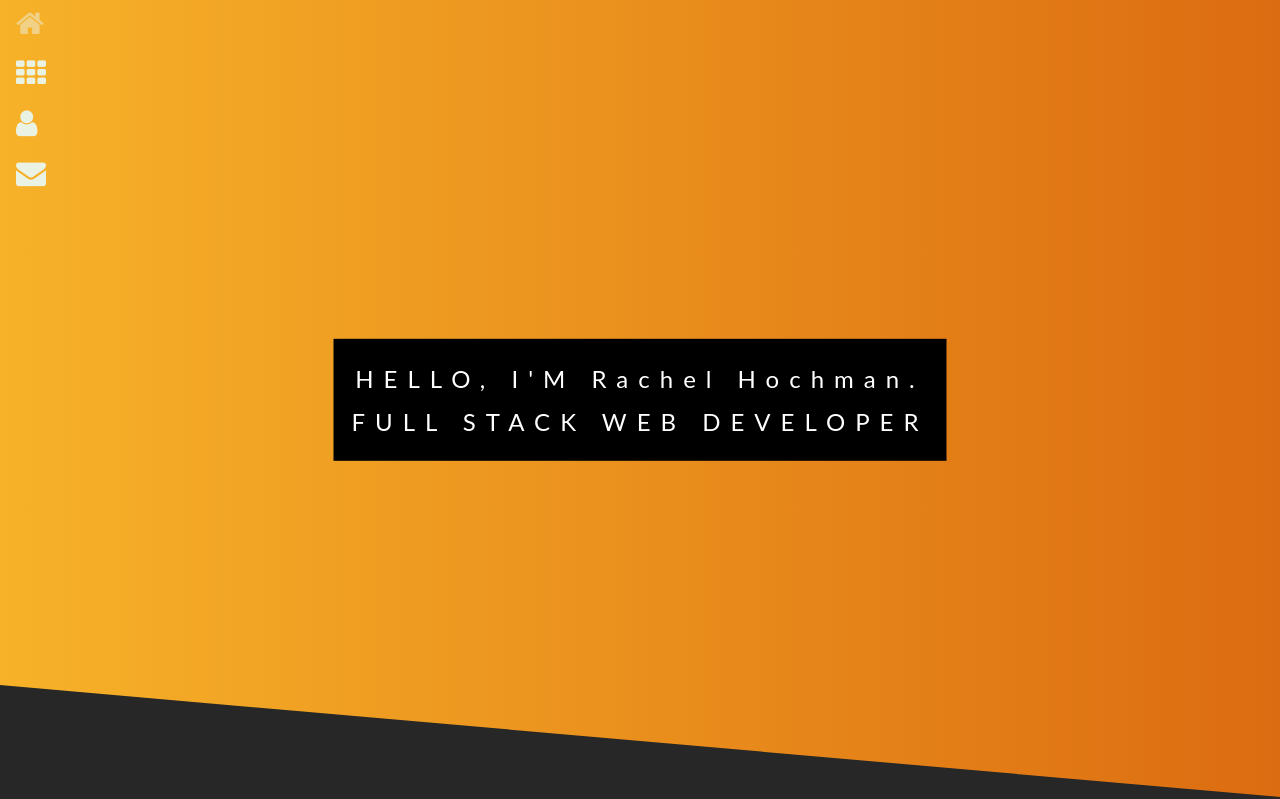
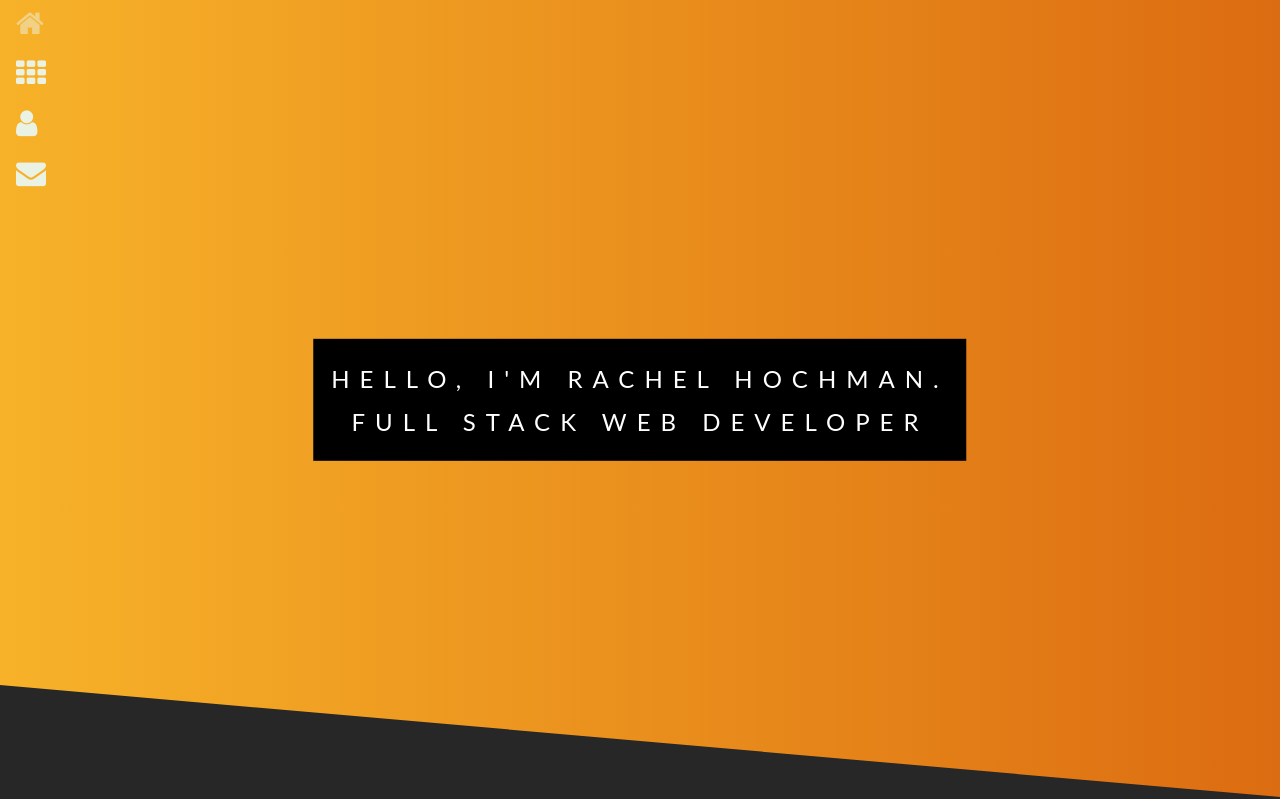
Before and after one commit to RachelCodes42/rachel.hochman.portfolio, a website: page index.html in a window 1280 px wide. Shown: the top 799 px of the page. Drawn offline with nearby package versions, Linux system fonts and the light colour scheme; some packages are replaced by stand-ins of ours.

Commit message:
html update

```diff
--- a/index.html
+++ b/index.html
@@ -43,7 +43,7 @@
         <div class="w3-display-middle title" style="white-space:nowrap;">
             <span class="w3-center w3-black w3-xlarge w3-wide">
                 <span class="w3-hide-small">HELLO, I'M</span>
-                <span> Rachel Hochman.</span>
+                <span> RACHEL HOCHMAN.</span>
                 <br>
                 <span class="w3-hide-small"> FULL STACK WEB DEVELOPER</span>
             </span>
```
